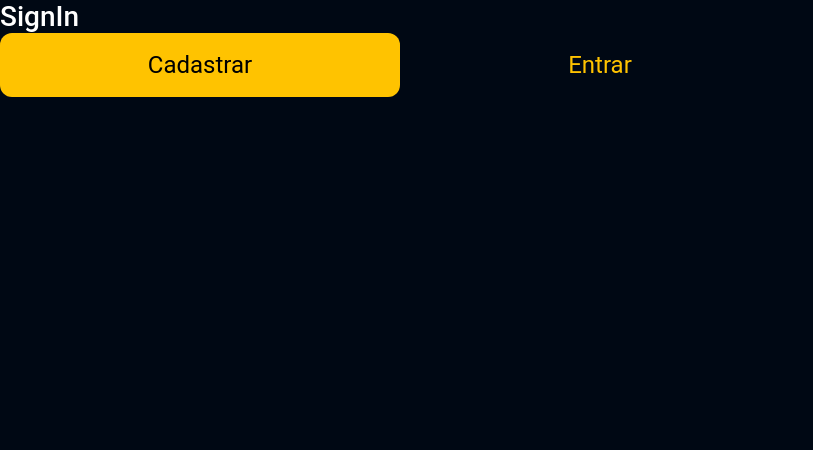
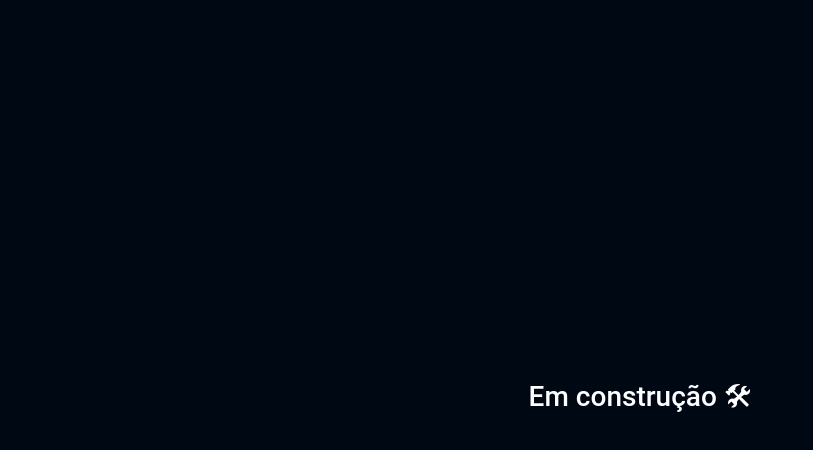
Before and after one commit to leoleite13k/go-dev-app, a React (Create React App) app: page / in a window 1280 px wide. Shown: the top 450 px of the page, without its empty margins (0-813 px from the left). Built offline with nearby package versions, Linux system fonts and the light colour scheme.

Commit message:
feat: added loading page to signIn

```diff
--- a/src/pages/SignIn/index.tsx
+++ b/src/pages/SignIn/index.tsx
@@ -1,16 +1,14 @@
 import React from 'react';
 
-import { ButtonPrimary, ButtonSecundary } from '../../components/Button';
-
-// import { Container } from './styles';
+import { Container } from './styles';
 
 const SignIn: React.FC = () => {
   return (
-    <div>
-      <h1>SignIn</h1>
-      <ButtonPrimary onClick={() => console.log('click')} text="Cadastrar" />
-      <ButtonSecundary onClick={() => console.log('click')} text="Entrar" />
-    </div>
+    <Container>
+      <h1>Em construção 🛠</h1>
+      {/* <ButtonPrimary onClick={() => console.log('click')} text="Cadastrar" />
+      <ButtonSecundary onClick={() => console.log('click')} text="Entrar" /> */}
+    </Container>
   );
 }
 
--- a/src/pages/SignIn/styles.ts
+++ b/src/pages/SignIn/styles.ts
@@ -1,5 +1,9 @@
 import styled from 'styled-components';
 
 export const Container = styled.div`
-
+  height: 100vh;
+  display: flex;
+  flex: 1;
+  justify-content: center;
+  align-items: center;
 `;
```
